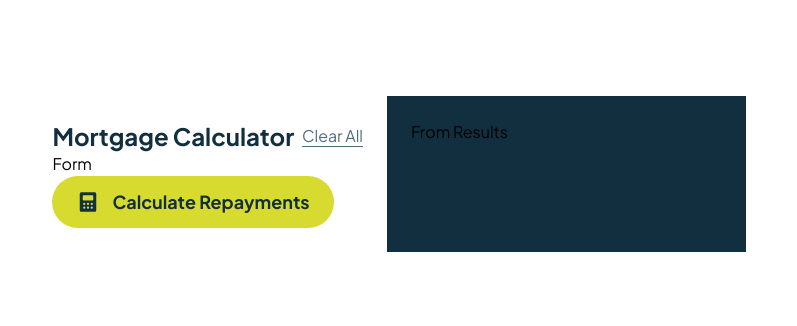
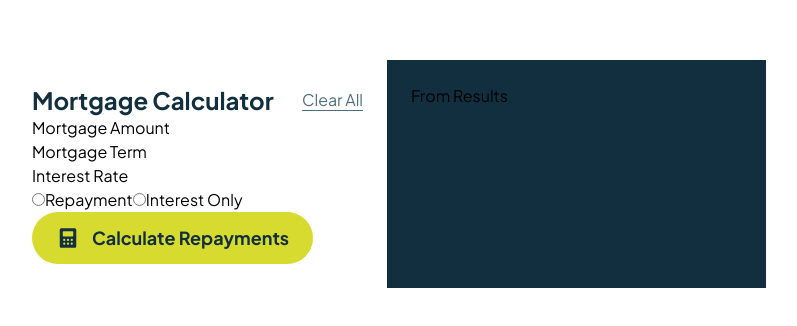
Before and after one commit to tOnski86/react-mortgage-calculator, a React (Vite) app: page / in a window 1280 px wide. Shown: the part 226-552 px from the top of the page, without its empty margins (253-1050 px from the left). Built offline with nearby package versions, Linux system fonts and the light colour scheme.

Commit message:
Add form

```diff
--- a/src/components/Button.jsx
+++ b/src/components/Button.jsx
@@ -2,7 +2,7 @@
 function Button({ onClick, type, children, icon }) {
   return (
     <div>
-      <button onClick={onclick} className={customButton[type]}>
+      <button onClick={onClick} className={customButton[type]}>
         {icon ? (
           <div className='flex items-center justify-center gap-3'>
             <img src={icon} />
@@ -19,7 +19,7 @@ function Button({ onClick, type, children, icon }) {
 const customButton = {
   pill: 'bg-yellow py-3 px-6 text-slate-900 font-bold text-lg rounded-full hover:bg-yellow/50 transition-all hover:scale-105 active:scale-95 outline-none focus:ring focus:ring-yellow/50',
 
-  text: 'text-slate-700 hover:text-slate-900 transition-all underline underline-offset-4 focus:text-slate-900 outline-none active:scale-95 ',
+  text: 'text-slate-700 hover:text-slate-900 transition-all underline underline-offset-4 focus:text-slate-900 outline-none active:scale-95',
 };
 
 export default Button;
--- a/src/components/Form.jsx
+++ b/src/components/Form.jsx
@@ -5,11 +5,34 @@ import iconCalculator from '/icon-calculator.svg';
 function Form() {
   return (
     <div>
-      <h2>Form</h2>
+      <form action='#'>
+        <div>
+          <label htmlFor='#'>Mortgage Amount</label>
+          <input type='text' name='' id='' />
+        </div>
 
-      <Button type='pill' icon={iconCalculator}>
-        Calculate Repayments
-      </Button>
+        <div>
+          <label htmlFor='#'>Mortgage Term</label>
+          <input type='text' name='' id='' />
+        </div>
+
+        <div>
+          <label htmlFor='#'>Interest Rate</label>
+          <input type='text' name='' id='' />
+        </div>
+
+        <div>
+          <input type='radio' name='mortgageType' value='repayment' />
+          <label htmlFor='#'>Repayment</label>
+
+          <input type='radio' name='mortgageType' value='interestOnly' />
+          <label htmlFor='#'>Interest Only</label>
+        </div>
+
+        <Button type='pill' icon={iconCalculator}>
+          Calculate Repayments
+        </Button>
+      </form>
     </div>
   );
 }
```
